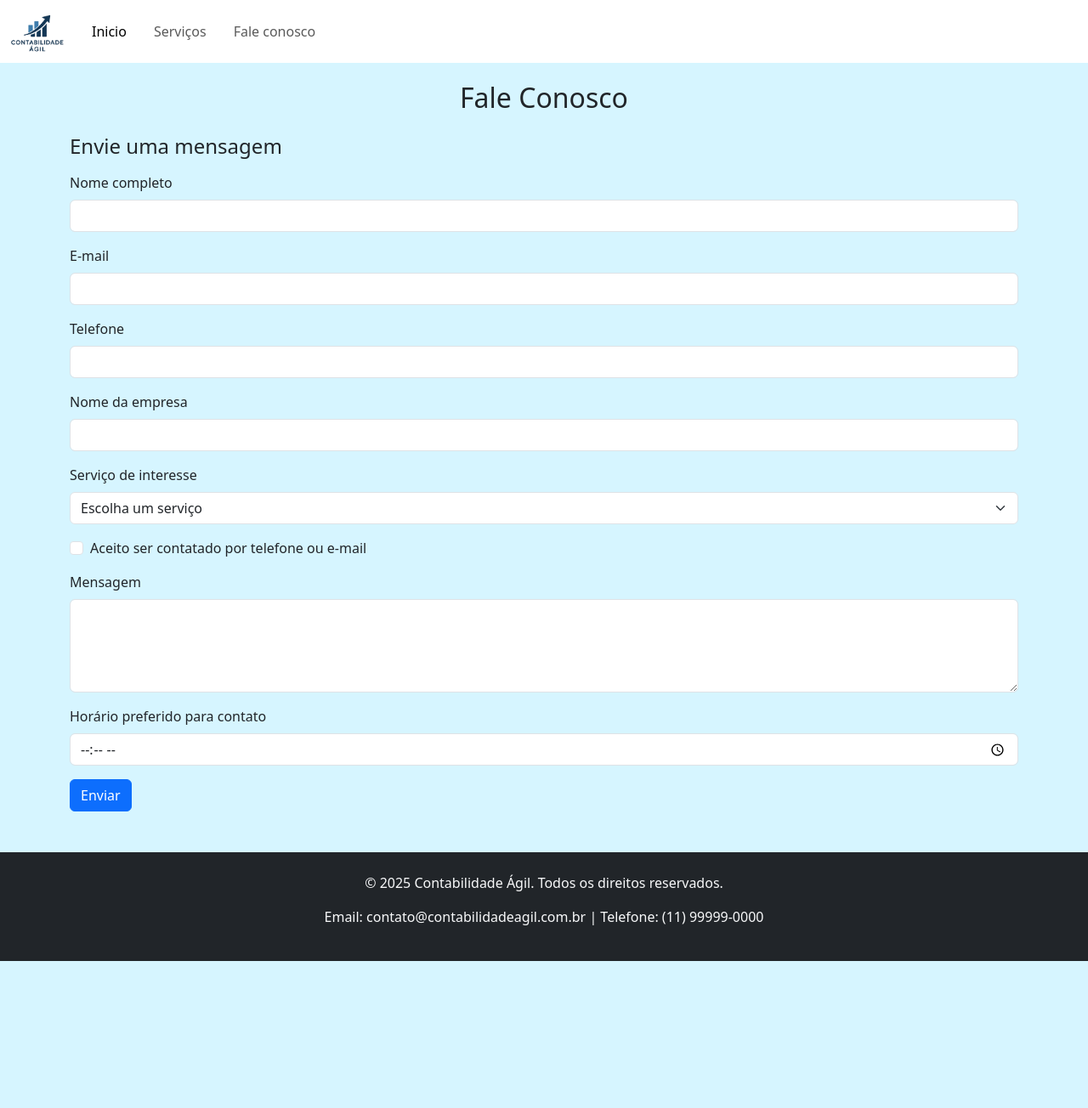
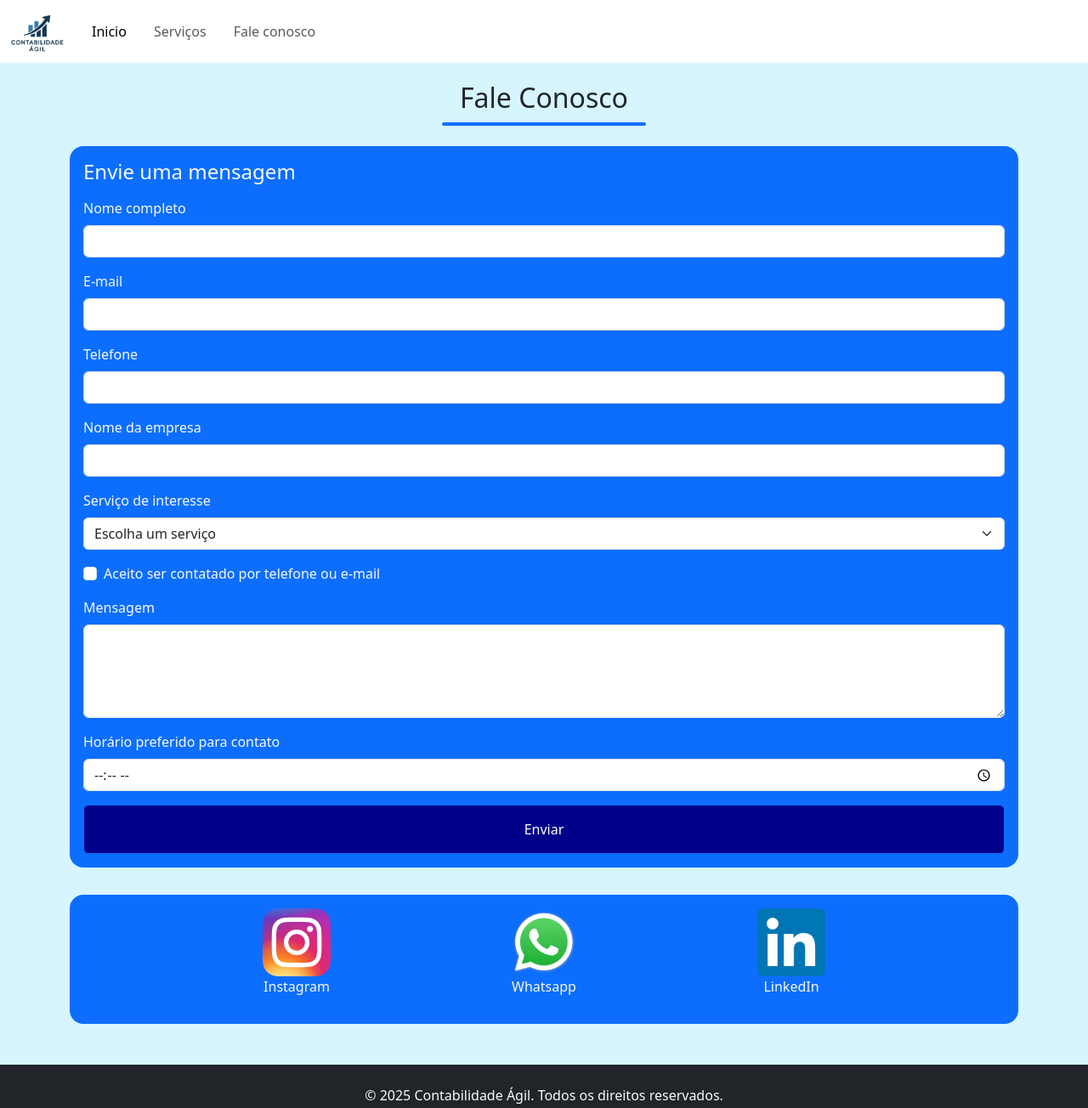
Before and after one commit to Gh0st4v0/TrabalhoDevWeb, a plain HTML site: page pages/faleConosco.html in a window 1280 px wide. Shown: the top 1304 px of the page at 85% size. Before the commit the page ends 1131 px from the top, so only its background shows below. Drawn offline with nearby package versions, Linux system fonts and the light colour scheme; files whose address does not match are found by name.

Commit message:
Melhorei o formulario e adicionei mais algumas estilizações

```diff
--- a/pages/faleConosco.html
+++ b/pages/faleConosco.html
@@ -33,31 +33,31 @@
 
         <h2 class="text-center mb-4">Fale Conosco</h2>
 
-        <section>
-          <h4 class="mb-3">Envie uma mensagem</h4>
+        <section id="fale-conosco-form">
+          <h4 class="mb-3 text-light">Envie uma mensagem</h4>
           <form id="form-contato">
             <div class="mb-3">
-              <label for="nome" class="form-label">Nome completo</label>
+              <label for="nome" class="form-label text-light">Nome completo</label>
               <input type="text" class="form-control" id="nome" required>
             </div>
 
             <div class="mb-3">
-              <label for="email" class="form-label">E-mail</label>
+              <label for="email" class="form-label text-light">E-mail</label>
               <input type="email" class="form-control" id="email" required>
             </div>
 
             <div class="mb-3">
-              <label for="telefone" class="form-label">Telefone</label>
+              <label for="telefone" class="form-label text-light">Telefone</label>
               <input type="tel" class="form-control" id="telefone">
             </div>
 
             <div class="mb-3">
-              <label for="empresa" class="form-label">Nome da empresa</label>
+              <label for="empresa" class="form-label text-light">Nome da empresa</label>
               <input type="text" class="form-control" id="empresa">
             </div>
 
             <div class="mb-3">
-              <label for="servico" class="form-label">Serviço de interesse</label>
+              <label for="servico" class="form-label text-light">Serviço de interesse</label>
               <select class="form-select" id="servico" required>
                 <option selected disabled>Escolha um serviço</option>
                 <option>Consultoria Contábil</option>
@@ -70,24 +70,39 @@
 
             <div class="form-check mb-3">
               <input class="form-check-input" type="checkbox" id="aceite" required>
-              <label class="form-check-label" for="aceite">
+              <label class="form-check-label text-light" for="aceite">
                 Aceito ser contatado por telefone ou e-mail
               </label>
             </div>
 
             <div class="mb-3">
-              <label for="mensagem" class="form-label">Mensagem</label>
+              <label for="mensagem" class="form-label text-light">Mensagem</label>
               <textarea class="form-control" id="mensagem" rows="4" required></textarea>
             </div>
 
             <div class="mb-3">
-              <label for="horario" class="form-label">Horário preferido para contato</label>
+              <label for="horario" class="form-label text-light">Horário preferido para contato</label>
               <input type="time" class="form-control" id="horario">
             </div>
 
-            <button type="submit" class="btn btn-primary">Enviar</button>
+                <button type="submit" class="btn btn-primary custom-button">Enviar</button>
           </form>
         </section>
+
+        <section id="socials-section">
+            <div class="social-item">
+                <img src="../media/images/instagramLogo.png" alt="" href="#">
+                <p class="text-light">Instagram</p>
+            </div>
+            <div class="social-item">
+                <img src="../media/images/whatsappLogo.webp" alt="" href="#">
+                <p class="text-light">Whatsapp</p>
+            </div>
+            <div class="social-item">
+                <img src="../media/images/linkedInLogo.png" alt="" href="#">
+                <p class="text-light">LinkedIn</p>
+            </div>
+          </section>
 
       </main>
 
--- a/styles.css
+++ b/styles.css
@@ -19,3 +19,55 @@ body{
 #navbar-main-container{
     padding: 0;
 }
+
+.table-blue tr th{
+    background-color: #0d6efd;
+    color: white;
+}
+
+#fale-conosco-form{
+    background-color: #0d6efd;
+    padding: 1rem;
+    border-radius: 1rem;
+}
+
+#socials-section{
+    margin-top: 2rem;
+    background-color: #0d6efd;
+    padding: 1rem;
+    border-radius: 1rem;
+    display: flex;
+    align-items: center;
+    justify-content: space-evenly;
+}
+
+#socials-section *{
+    text-align: center;
+    width: 5rem;
+}
+
+#socials-section img:hover{
+    cursor: pointer;
+}
+
+h2::after {
+    content: "";
+    display: block;
+    width: 15rem;
+    height: 4px;
+    background-color: #0d6efd;
+    margin: 10px auto;
+    border-radius: 2px;
+  }
+
+.custom-button{
+    width: 100%;
+    background-color: darkblue;
+    padding: 1rem 40%;
+}
+
+@media (max-width: 600px) {
+    #logo-header{
+        width: 80%;
+    }
+}
```
Also changed, not shown: index.html (+1 -1 lines), pages/servicos.html (+1 -1 lines), media/images/Contabilidade_Ágil-removebg-preview.png (added), media/images/instagramLogo.png (added), media/images/linkedInLogo.png (added), media/images/whatsappLogo.webp (added).
